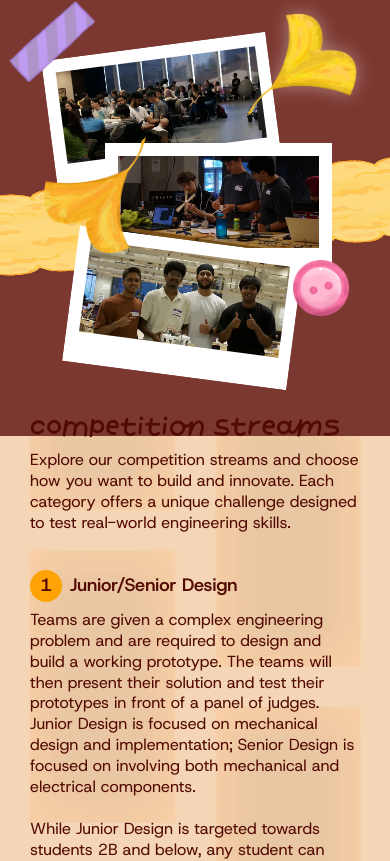
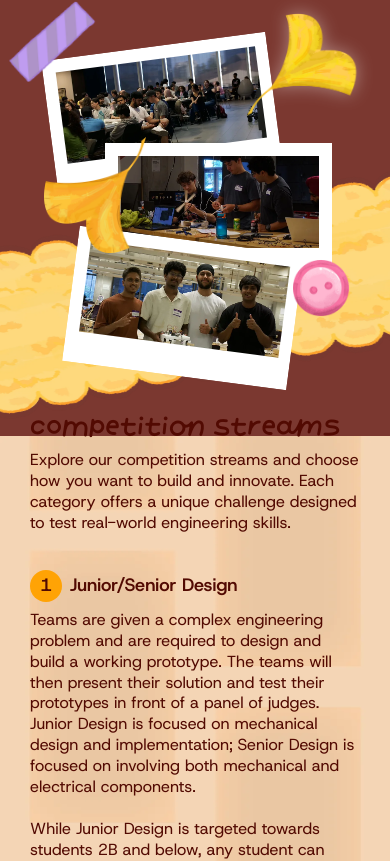
Before and after one commit to BarSoapAng/WECF26, a React (Vite) app: page / in a window 390 px wide. Shown: the part 1423-2284 px from the top of the page. Built offline with nearby package versions, Linux system fonts and the light colour scheme.

Commit message:
Increase mobile band height and raise desktop bands

```diff
--- a/src/sections/CompetitionStreams.tsx
+++ b/src/sections/CompetitionStreams.tsx
@@ -313,15 +313,15 @@ const Background = styled(SectionWrapper)`
 // and the bands are allowed to stick out above and below it.
 const Backdrop = styled.div`
   --tree-band-height: min(46cqw, 1504.8px);
-  --top-band-top: max(-15.54cqw, -18vw);
-  --bottom-band-top: calc(100% - min(24cqw, 11vw));
+  --top-band-top: calc(max(-15.54cqw, -18vw) - 48px);
+  --bottom-band-top: calc(100% - min(24cqw, 11vw) - 48px);
   position: absolute;
   inset: 0;
   z-index: 0;
   pointer-events: none;
 
   ${mediaQueries.tablet} {
-    --tree-band-height: 40cqw;
+    --tree-band-height: 80cqw;
     --top-band-top: -29.54cqw;
     --bottom-band-top: calc(100% - 24.61cqw);
   }
@@ -369,8 +369,6 @@ const Band = styled.img`
   ${mediaQueries.tablet} {
     left: -4.82cqw;
     width: 111.09cqw;
-    height: auto;
-    max-height: 40cqw;
   }
 
   /* Phones: the mobile design uses a bigger, thicker band. */
```
